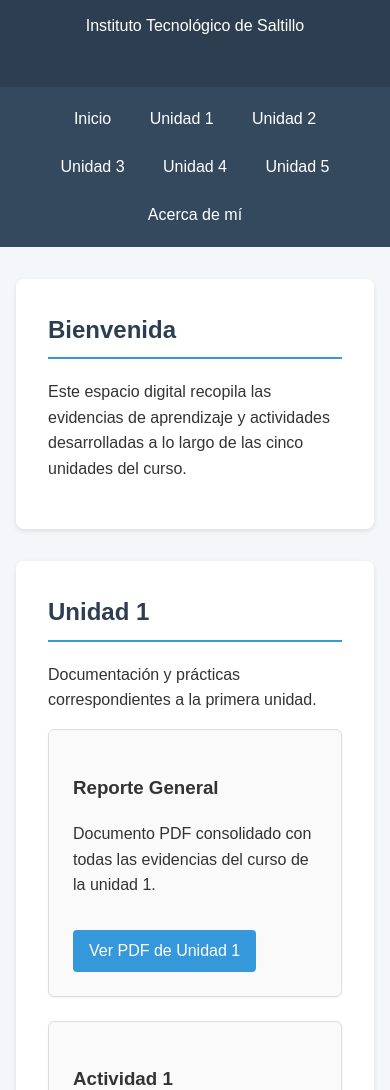
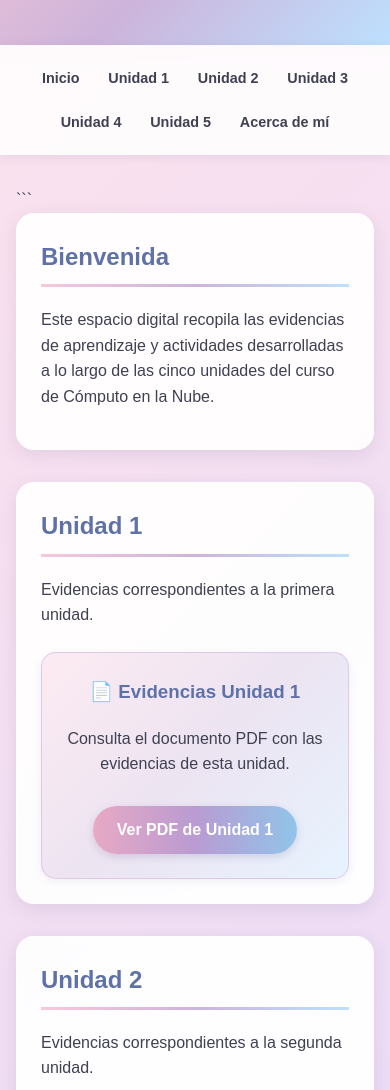
Before and after one commit to Karymegzl/ComputoEnLaNube, a plain HTML site: page index.html in a window 390 px wide. Shown: the part 164-1254 px from the top of the page. Drawn offline with Linux system fonts and the light colour scheme.

Commit message:
index.html

````diff
--- a/index.html
+++ b/index.html
@@ -1,107 +1,222 @@
 <!DOCTYPE html>
+
 <html lang="es">
 <head>
 <meta charset="UTF-8">
 <meta name="viewport" content="width=device-width, initial-scale=1.0">
 <title>Portafolio de Evidencias</title>
+
 <style>
     :root {
-        --primary-color: #2c3e50;
-        --accent-color: #3498db;
-        --bg-color: #f4f6f9;
-        --card-bg: #ffffff;
-        --text-color: #333;
+        --rosa: #f8c8dc;
+        --morado: #cdb4db;
+        --azul: #bde0fe;
+        --azul-oscuro: #5f72a8;
+        --texto: #3f4052;
+        --blanco: #ffffff;
     }
+
+    * {
+        box-sizing: border-box;
+    }
+
     body {
         font-family: Arial, sans-serif;
         margin: 0;
         padding: 0;
-        background-color: var(--bg-color);
-        color: var(--text-color);
+        background: linear-gradient(
+            135deg,
+            #fde2ec,
+            #eadcf8,
+            #dceeff
+        );
+        color: var(--texto);
         line-height: 1.6;
+        min-height: 100vh;
     }
+
+    /* ENCABEZADO */
     header {
-        background-color: var(--primary-color);
-        color: white;
+        background: linear-gradient(
+            135deg,
+            #f5c6d6,
+            #cdb4db,
+            #bde0fe
+        );
+        color: #ffffff;
         text-align: center;
-        padding: 2rem 1rem;
+        padding: 3rem 1rem;
+        box-shadow: 0 4px 15px rgba(80, 70, 120, 0.15);
     }
-    /* Navegación fija */
+
+    header h1 {
+        margin: 0;
+        font-size: 2.3rem;
+        font-weight: bold;
+        text-shadow: 0 2px 5px rgba(80, 70, 120, 0.2);
+    }
+
+    header p {
+        margin: 0.5rem 0 0;
+        font-size: 1.2rem;
+        font-weight: 500;
+    }
+
+    /* NAVEGACIÓN */
     nav {
-        background-color: #34495e;
+        background: rgba(255, 255, 255, 0.85);
+        backdrop-filter: blur(8px);
         display: flex;
         justify-content: center;
         flex-wrap: wrap;
-        padding: 0.5rem;
+        padding: 0.7rem;
         position: sticky;
         top: 0;
         z-index: 1000;
+        box-shadow: 0 2px 10px rgba(80, 70, 120, 0.1);
     }
+
     nav a {
+        color: var(--texto);
+        text-decoration: none;
+        padding: 0.55rem 1rem;
+        margin: 0.2rem;
+        border-radius: 20px;
+        font-weight: 600;
+        transition: all 0.3s ease;
+    }
+
+    nav a:hover {
+        background: linear-gradient(
+            90deg,
+            var(--rosa),
+            var(--morado),
+            var(--azul)
+        );
         color: white;
-        text-decoration: none;
-        padding: 0.5rem 1rem;
-        margin: 0.2rem;
-        border-radius: 4px;
-        transition: background 0.3s;
+        transform: translateY(-2px);
     }
-    nav a:hover {
-        background-color: var(--accent-color);
-    }
+
+    /* CONTENIDO */
     main {
         max-width: 1000px;
         margin: 2rem auto;
         padding: 0 1rem;
     }
+
     section {
-        background: white;
+        background: rgba(255, 255, 255, 0.92);
         margin-bottom: 2rem;
         padding: 2rem;
-        border-radius: 8px;
-        box-shadow: 0 2px 5px rgba(0,0,0,0.1);
+        border-radius: 18px;
+        box-shadow: 0 5px 18px rgba(80, 70, 120, 0.12);
+        border: 1px solid rgba(255, 255, 255, 0.8);
     }
+
     h2 {
-        color: var(--primary-color);
-        border-bottom: 2px solid var(--accent-color);
+        color: var(--azul-oscuro);
+        border-bottom: 3px solid;
+        border-image: linear-gradient(
+            90deg,
+            var(--rosa),
+            var(--morado),
+            var(--azul)
+        ) 1;
         padding-bottom: 0.5rem;
         margin-top: 0;
     }
-    /* Estilo para las tarjetas (cards) */
+
+    /* TARJETA DE PDF */
     .cards-container {
         display: grid;
-        grid-template-columns: repeat(auto-fit, minmax(250px, 1fr));
+        grid-template-columns: 1fr;
         gap: 1.5rem;
-        margin-top: 1rem;
+        margin-top: 1.5rem;
     }
+
     .card {
-        background: #fafafa;
-        border: 1px solid #ddd;
-        border-radius: 6px;
+        background: linear-gradient(
+            135deg,
+            rgba(248, 200, 220, 0.35),
+            rgba(205, 180, 219, 0.35),
+            rgba(189, 224, 254, 0.35)
+        );
+        border: 1px solid rgba(205, 180, 219, 0.6);
+        border-radius: 15px;
         padding: 1.5rem;
-        box-shadow: 0 1px 3px rgba(0,0,0,0.05);
+        text-align: center;
+        box-shadow: 0 3px 10px rgba(80, 70, 120, 0.08);
     }
+
+    .card h3 {
+        color: var(--azul-oscuro);
+        margin-top: 0;
+    }
+
+    /* BOTÓN PDF */
     .btn {
         display: inline-block;
-        background-color: var(--accent-color);
+        background: linear-gradient(
+            90deg,
+            #e8a9c4,
+            #b99bd2,
+            #91c4e9
+        );
         color: white;
-        padding: 0.5rem 1rem;
+        padding: 0.7rem 1.5rem;
         text-decoration: none;
-        border-radius: 4px;
-        margin-top: 1rem;
+        border-radius: 25px;
+        margin-top: 0.8rem;
+        font-weight: bold;
+        transition: all 0.3s ease;
+        box-shadow: 0 3px 8px rgba(100, 90, 140, 0.2);
     }
+
     .btn:hover {
-        background-color: #2980b9;
+        transform: translateY(-3px);
+        box-shadow: 0 6px 14px rgba(100, 90, 140, 0.25);
+    }
+
+    /* INFORMACIÓN PERSONAL */
+    #acerca strong {
+        color: var(--azul-oscuro);
+    }
+
+    /* RESPONSIVE */
+    @media (max-width: 600px) {
+        header h1 {
+            font-size: 1.8rem;
+        }
+
+        header p {
+            font-size: 1rem;
+        }
+
+        section {
+            padding: 1.5rem;
+        }
+
+        nav a {
+            padding: 0.45rem 0.7rem;
+            font-size: 0.9rem;
+        }
     }
 </style>
+
 </head>
+
 <body>
+
+<!-- ENCABEZADO -->
 
 <header>
     <h1>Portafolio de Evidencias</h1>
     <p>Instituto Tecnológico de Saltillo</p>
+    <p>Cómputo en la Nube</p>
 </header>
 
-<!-- Menú de navegación -->
+<!-- MENÚ DE NAVEGACIÓN -->
+
 <nav>
     <a href="#inicio">Inicio</a>
     <a href="#unidad1">Unidad 1</a>
@@ -113,30 +228,34 @@
 </nav>
 
 <main>
+
+```
+<!-- INICIO -->
 <section id="inicio">
     <h2>Bienvenida</h2>
-        <p>Este espacio digital recopila las evidencias de aprendizaje y actividades desarrolladas a lo largo de las cinco unidades del curso.</p>
+    <p>
+        Este espacio digital recopila las evidencias de aprendizaje
+        y actividades desarrolladas a lo largo de las cinco unidades
+        del curso de Cómputo en la Nube.
+    </p>
 </section>
 
-    <!-- UNIDAD 1 (Con el PDF y sus tarjetas) -->
+<!-- UNIDAD 1 -->
 <section id="unidad1">
     <h2>Unidad 1</h2>
-        <p>Documentación y prácticas correspondientes a la primera unidad.</p>
+    <p>
+        Evidencias correspondientes a la primera unidad.
+    </p>
 
     <div class="cards-container">
         <div class="card">
-                <h3>Reporte General</h3>
-                <p>Documento PDF consolidado con todas las evidencias del curso de la unidad 1.</p>
-                <!-- Asegúrate de que tu PDF se llame igual o cambia el nombre en 'href' -->
-                <a href="unidad1_evidencias.pdf" target="_blank" class="btn">Ver PDF de Unidad 1</a>
-            </div>
-            <div class="card">
-                <h3>Actividad 1</h3>
-                <p>Descripción o enlace de la primera actividad realizada.</p>
-            </div>
-            <div class="card">
-                <h3>Actividad 2</h3>
-                <p>Descripción o enlace de la segunda actividad realizada.</p>
+            <h3>📄 Evidencias Unidad 1</h3>
+            <p>
+                Consulta el documento PDF con las evidencias de esta unidad.
+            </p>
+            <a href="unidad1_evidencias.pdf" target="_blank" class="btn">
+                Ver PDF de Unidad 1
+            </a>
         </div>
     </div>
 </section>
@@ -144,11 +263,19 @@
 <!-- UNIDAD 2 -->
 <section id="unidad2">
     <h2>Unidad 2</h2>
-        <p>Contenido y actividades de la segunda unidad.</p>
+    <p>
+        Evidencias correspondientes a la segunda unidad.
+    </p>
+
     <div class="cards-container">
         <div class="card">
-                <h3>Actividades</h3>
-                <p>Espacio para registrar las evidencias de la unidad 2.</p>
+            <h3>📄 Evidencias Unidad 2</h3>
+            <p>
+                Consulta el documento PDF con las evidencias de esta unidad.
+            </p>
+            <a href="unidad2_evidencias.pdf" target="_blank" class="btn">
+                Ver PDF de Unidad 2
+            </a>
         </div>
     </div>
 </section>
@@ -156,11 +283,19 @@
 <!-- UNIDAD 3 -->
 <section id="unidad3">
     <h2>Unidad 3</h2>
-        <p>Contenido y actividades de la tercera unidad.</p>
+    <p>
+        Evidencias correspondientes a la tercera unidad.
+    </p>
+
     <div class="cards-container">
         <div class="card">
-                <h3>Actividades</h3>
-                <p>Espacio para registrar las evidencias de la unidad 3.</p>
+            <h3>📄 Evidencias Unidad 3</h3>
+            <p>
+                Consulta el documento PDF con las evidencias de esta unidad.
+            </p>
+            <a href="unidad3_evidencias.pdf" target="_blank" class="btn">
+                Ver PDF de Unidad 3
+            </a>
         </div>
     </div>
 </section>
@@ -168,11 +303,19 @@
 <!-- UNIDAD 4 -->
 <section id="unidad4">
     <h2>Unidad 4</h2>
-        <p>Contenido y actividades de la cuarta unidad.</p>
+    <p>
+        Evidencias correspondientes a la cuarta unidad.
+    </p>
+
     <div class="cards-container">
         <div class="card">
-                <h3>Actividades</h3>
-                <p>Espacio para registrar las evidencias de la unidad 4.</p>
+            <h3>📄 Evidencias Unidad 4</h3>
+            <p>
+                Consulta el documento PDF con las evidencias de esta unidad.
+            </p>
+            <a href="unidad4_evidencias.pdf" target="_blank" class="btn">
+                Ver PDF de Unidad 4
+            </a>
         </div>
     </div>
 </section>
@@ -180,11 +323,19 @@
 <!-- UNIDAD 5 -->
 <section id="unidad5">
     <h2>Unidad 5</h2>
-        <p>Contenido y actividades de la quinta unidad.</p>
+    <p>
+        Evidencias correspondientes a la quinta unidad.
+    </p>
+
     <div class="cards-container">
         <div class="card">
-                <h3>Actividades</h3>
-                <p>Espacio para registrar las evidencias de la unidad 5.</p>
+            <h3>📄 Evidencias Unidad 5</h3>
+            <p>
+                Consulta el documento PDF con las evidencias de esta unidad.
+            </p>
+            <a href="unidad5_evidencias.pdf" target="_blank" class="btn">
+                Ver PDF de Unidad 5
+            </a>
         </div>
     </div>
 </section>
@@ -192,11 +343,27 @@
 <!-- ACERCA DE MÍ -->
 <section id="acerca">
     <h2>Acerca de mí</h2>
-        <p><strong>Estudiante:</strong> Karyme</p>
-        <p><strong>Institución:</strong> Instituto Tecnológico de Saltillo</p>
-        <p><strong>Carrera:</strong> Ingeniería en Sistemas Computacionales / Software</p>
-        <p>Breve descripción personal sobre el enfoque académico y el desarrollo de proyectos tecnológicos.</p>
+
+    <p>
+        <strong>Estudiante:</strong> Karyme
+    </p>
+
+    <p>
+        <strong>Institución:</strong> Instituto Tecnológico de Saltillo
+    </p>
+
+    <p>
+        <strong>Carrera:</strong> Ingeniería en Sistemas Computacionales / Software
+    </p>
+
+    <p>
+        Este portafolio reúne las evidencias y trabajos realizados
+        durante el curso de Cómputo en la Nube, mostrando el aprendizaje
+        y desarrollo de competencias adquiridas a lo largo del semestre.
+    </p>
 </section>
+```
+
 </main>
 
 </body>
````
Lines whose indentation alone changed are shown as unchanged.
